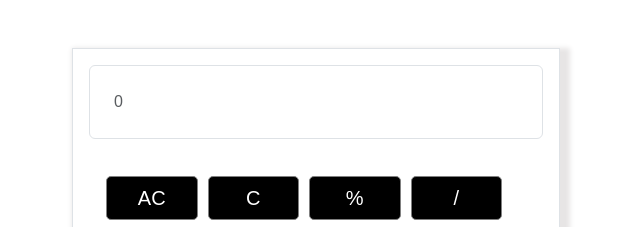
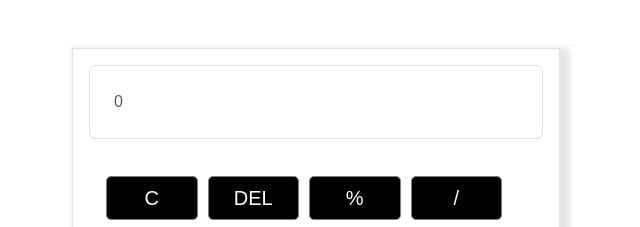
Before and after one commit to LisaMure/calculator-project, a plain HTML site: page index.html in a window 1280 px wide. Shown: the top 227 px of the page, 324-964 px from the left. Drawn offline with nearby package versions, Linux system fonts and the light colour scheme.

Commit message:
Update the delete buttons

```diff
--- a/index.html
+++ b/index.html
@@ -28,11 +28,9 @@
 
           <div class="row">
             <div class="button-container">
-              <button type="button" class="btn-symbol" id="clear-all">
-                AC
-              </button>
+              <button type="button" class="btn-symbol" id="clear-all">C</button>
               <button type="button" class="btn-symbol" id="delete-btn">
-                C
+                DEL
               </button>
               <button type="button" class="btn-symbol btn-operator">%</button>
               <button type="button" class="btn-symbol">/</button>
```
